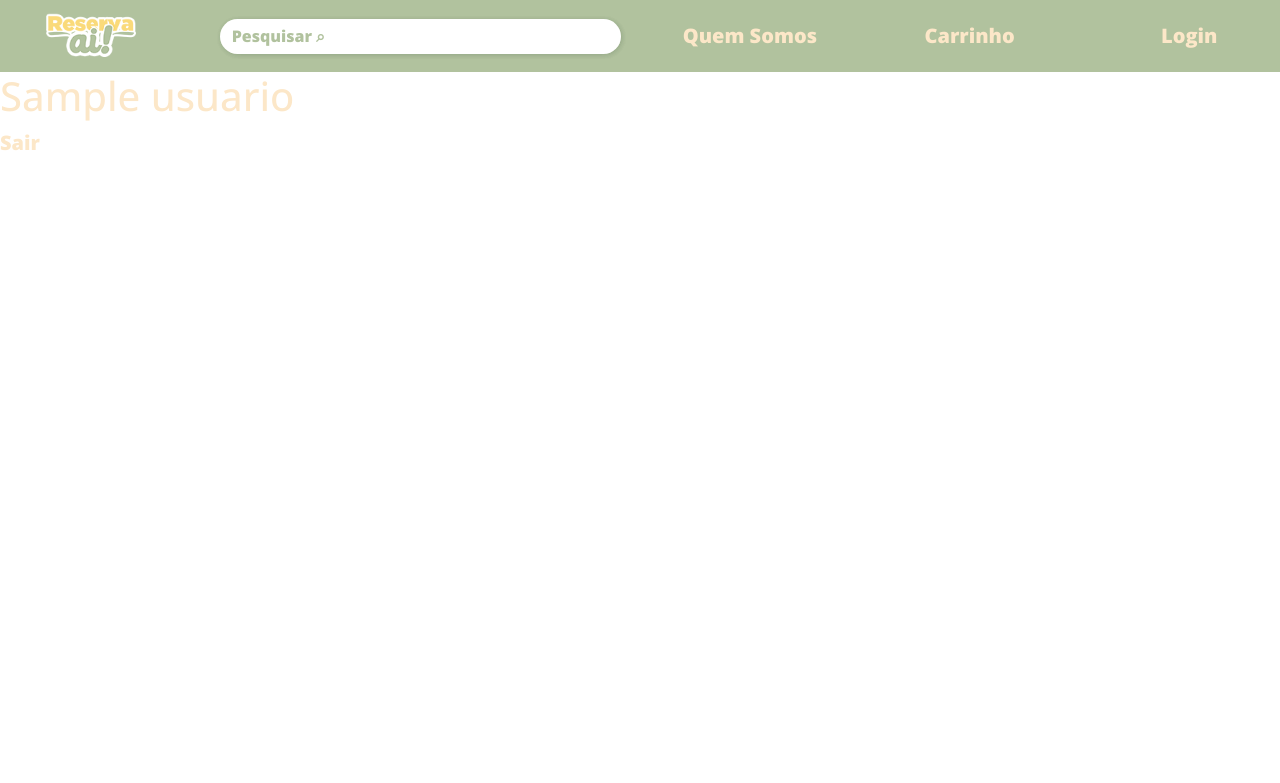
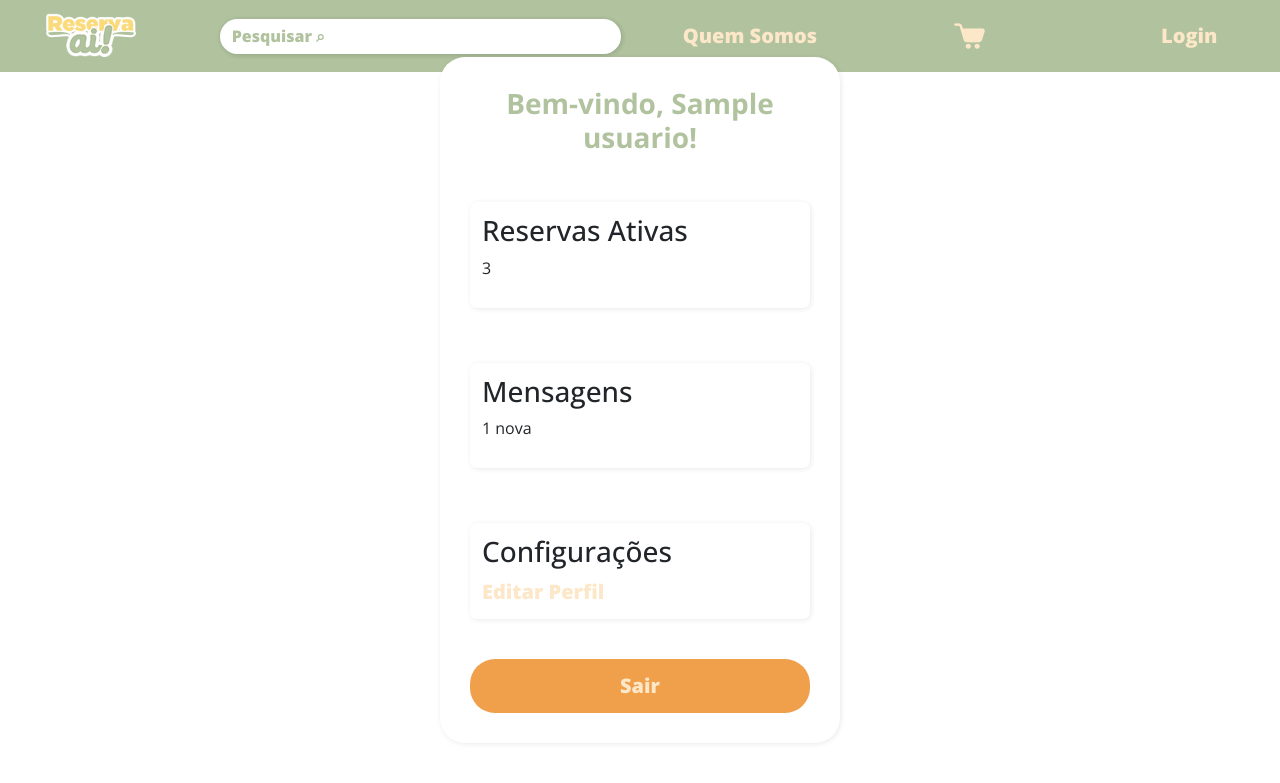
Before and after one commit to valdomg/Hotel_Eng, a Flask app: template templates/pageUsuario.html in a window 1280 px wide. Shown: the top 783 px of the page. Run offline with Flask 3, Linux system fonts and the light colour scheme; the template is opened without the code that fills it: most values are stand-ins (such as "Sample title", 1, 10 or a date in 2020); some libraries are stand-ins or nearby versions.

Commit message:
Adição do ícone de carrinho

```diff
--- a/templates/login.html
+++ b/templates/login.html
@@ -41,7 +41,9 @@
       </div>
 
       <div class="navbar-col">
-        <a href="{{ url_for('carrinho' ) }}">Carrinho</a>
+        <a href="{{ url_for('carrinho' ) }}">
+          <img src="{{ url_for('static', filename='imagens_uso_geral/bag.png' ) }}" alt="" srcset="">
+        </a>
       </div>
 
       <!-- Link para a página de login -->
@@ -83,8 +85,6 @@
 
                 <a href="{{ url_for('cadastro') }}">Não tem Cadastro? Crie um conta clicando aqui</a>
                 <a href="{{ url_for('redefinir_senha' ) }}">Esqueceu a senha? Clique aqui</a>
-
-
           </form>
 
       </div>
--- a/templates/pagePesquisa.html
+++ b/templates/pagePesquisa.html
@@ -43,7 +43,9 @@
             </div>
 
             <div class="navbar-col">
-                <a href="{{ url_for('carrinho' ) }}">Carrinho</a>
+                <a href="{{ url_for('carrinho' ) }}">
+                    <img src="{{ url_for('static', filename='imagens_uso_geral/bag.png' ) }}" alt="" srcset="">
+                </a>
             </div>
 
             <!-- Link para a página de login -->
--- a/templates/pageUsuario.html
+++ b/templates/pageUsuario.html
@@ -38,7 +38,9 @@
           </div>
 
           <div class="navbar-col">
-            <a href="{{ url_for('carrinho' ) }}">Carrinho</a>
+            <a href="{{ url_for('carrinho' ) }}">
+              <img src="{{ url_for('static', filename='imagens_uso_geral/bag.png' ) }}" alt="" srcset="">
+            </a>
           </div>
 
           <!-- Link para a página de login -->
@@ -56,9 +58,38 @@
         </div>
     </header>
 
-      <h1>{{usuario.nome}}</h1>
+    <main>
+      <div class="dashboard">
+        <h2>Bem-vindo, {{usuario.nome}}!</h2>
 
-      <a href="{{ url_for('logout' ) }}">Sair</a>
+        <div class="dashboard-cards">
+            <div class="card">
+                <h3>Reservas Ativas</h3>
+                <p>3</p>
+            </div>
+
+            <div class="card">
+                <h3>Mensagens</h3>
+                <p>1 nova</p>
+            </div>
+
+            <div class="card">
+                <h3>Configurações</h3>
+                <a href="#">Editar Perfil</a>
+            </div>
+        </div>
+
+        <div class="form-group-btn btn-logout">
+          <a href="{{ url_for('logout' ) }}">
+            Sair
+          </a>
+        </div>
+
+    </div>
+
+    </main>
+
+
       <footer>
 
       </footer>
--- a/templates/paginaHotel.html
+++ b/templates/paginaHotel.html
@@ -39,7 +39,9 @@
       </div>
 
       <div class="navbar-col">
-        <a href="{{ url_for('carrinho' ) }}">Carrinho</a>
+        <a href="{{ url_for('carrinho' ) }}">
+          <img src="{{ url_for('static', filename='imagens_uso_geral/bag.png' ) }}" alt="" srcset="">
+        </a>
       </div>
 
       <!-- Link para a página de login -->
--- a/templates/quemSomos.html
+++ b/templates/quemSomos.html
@@ -39,7 +39,9 @@
       </div>
 
       <div class="navbar-col">
-        <a href="{{ url_for('carrinho' ) }}">Carrinho</a>
+        <a href="{{ url_for('carrinho' ) }}">
+          <img src="{{ url_for('static', filename='imagens_uso_geral/bag.png' ) }}" alt="" srcset="">
+        </a>
       </div>
 
       <!-- Link para a página de login -->
--- a/templates/redefinir_senha.html
+++ b/templates/redefinir_senha.html
@@ -41,7 +41,9 @@
       </div>
 
       <div class="navbar-col">
-        <a href="{{ url_for('carrinho' ) }}">Carrinho</a>
+        <a href="{{ url_for('carrinho' ) }}">
+          <img src="{{ url_for('static', filename='imagens_uso_geral/bag.png' ) }}" alt="" srcset="">
+        </a>
       </div>
 
       <!-- Link para a página de login -->
```
Also changed, not shown: templates/index.html (+8 -6 lines), templates/pageCarrinho.html (+4 -3 lines).
